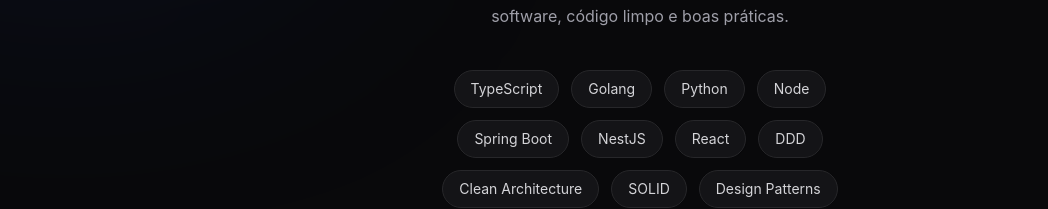
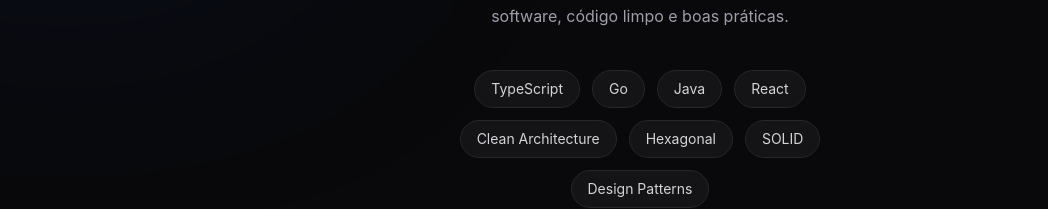
Before and after one commit to marcosfrancomarinho/meu-perfil, a React (Vite) app: page / in a window 1280 px wide. Shown: the part 482-691 px from the top of the page, without its empty margins (0-1048 px from the left). Built offline with nearby package versions, Linux system fonts and the light colour scheme.

Commit message:
feat: update profile tech stack

```diff
--- a/src/data/techs.ts
+++ b/src/data/techs.ts
@@ -1,13 +1,10 @@
 export const techs: string[] = [
   'TypeScript',
-  'Golang',
-  'Python',
-  'Node',
-  'Spring Boot',
-  'NestJS',
+  'Go',
+  'Java',
   'React',
-  'DDD',
   'Clean Architecture',
+  'Hexagonal',
   'SOLID',
   'Design Patterns',
 ];
```
